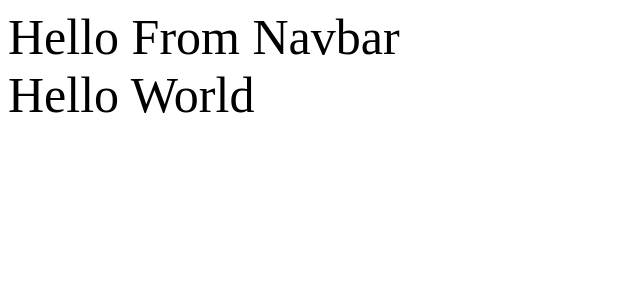
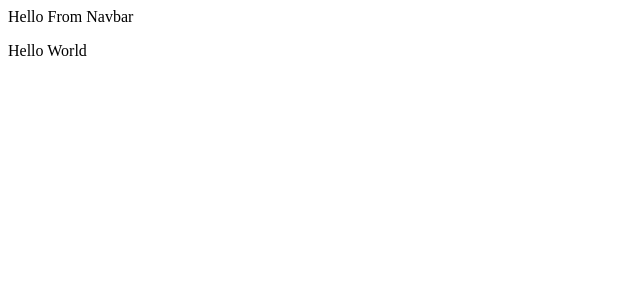
Before and after one commit to USYDUniTrack/unitrack, a Django app: page / in a window 1280 px wide. Shown: the top 300 px of the page, without its empty margins (0-640 px from the left). Run offline with Django 4.2, Linux system fonts and the light colour scheme; style sheets or scripts are compiled from the project's sources; some libraries are stand-ins or nearby versions.

Commit message:
Finalise scss into build

```diff
--- a/static/scss/global.scss
+++ b/static/scss/global.scss
@@ -1,5 +1,8 @@
+// Variables
+
+$base-color: #c6538c;
+
 body {
-    font-size: 50px;
 }
 
 @import "navbar";
--- a/static/scss/navbar.scss
+++ /dev/null
@@ -1,3 +0,0 @@
-p {
-    color: mainOrange;
-}
--- a/templates/index.html
+++ b/templates/index.html
@@ -7,7 +7,7 @@
 {% block main %}
 <div>
     {% include 'components/navbar.html' %}
-    Hello World
+    <p class="orange">Hello World</p>
 
 </div>
 {% endblock %}
```
Also changed, not shown: static/scss/_navbar.scss (added), templates/css/global.css (deleted).
